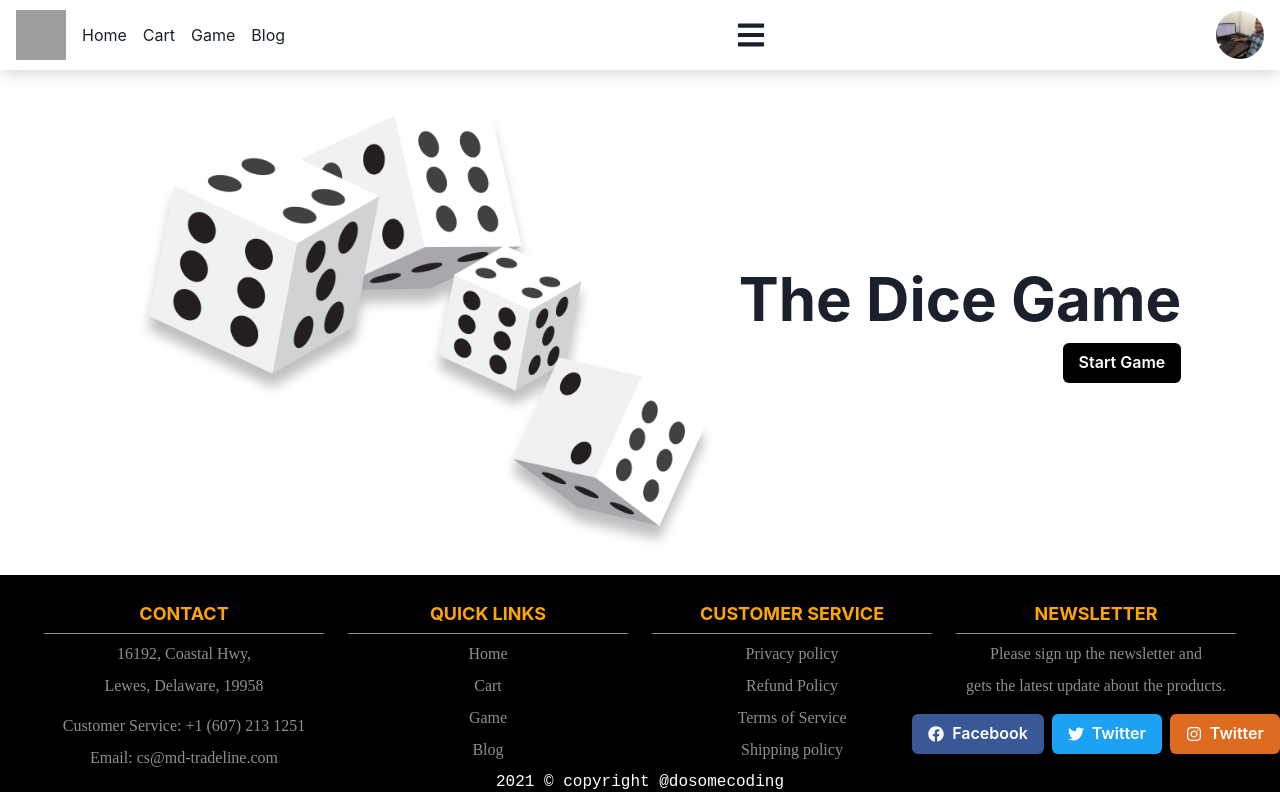
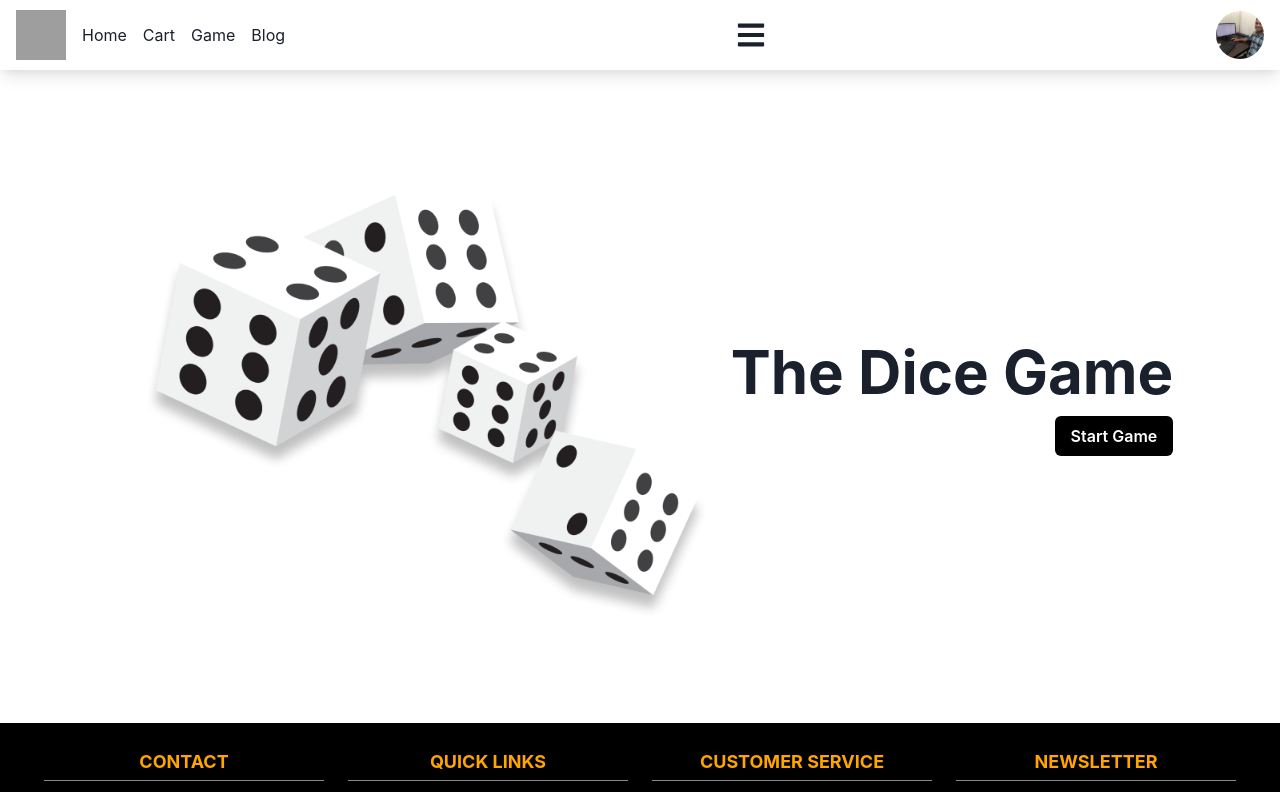
Before and after one commit to SunderSamota/react-website, a React (Create React App) app: page /dicehome in a window 1280 px wide. Shown: the top 792 px of the page. Built offline with nearby package versions, Linux system fonts and the light colour scheme; grey boxes are pictures that could not be loaded.

Commit message:
edit dicehome file

```diff
--- a/src/components/DiceHome.js
+++ b/src/components/DiceHome.js
@@ -44,7 +44,6 @@ const DiceHome = () => {
     <>
       {gameStarted ? (
         <>
-        <Container maxW='container.xl' py={10}></Container>
           <Stack
             justify="center"
             align="center"
@@ -120,6 +119,7 @@ const DiceHome = () => {
           </Stack>
         </>
       ) : (
+        <Container maxW='container.xl' py={20} >
         <Flex justify="center" align="center">
           <Image src={diceImage} w="50%" />
           <Stack>
@@ -137,6 +137,7 @@ const DiceHome = () => {
             </Button>
           </Stack>
         </Flex>
+        </Container>
       )}
     </>
   );
```
